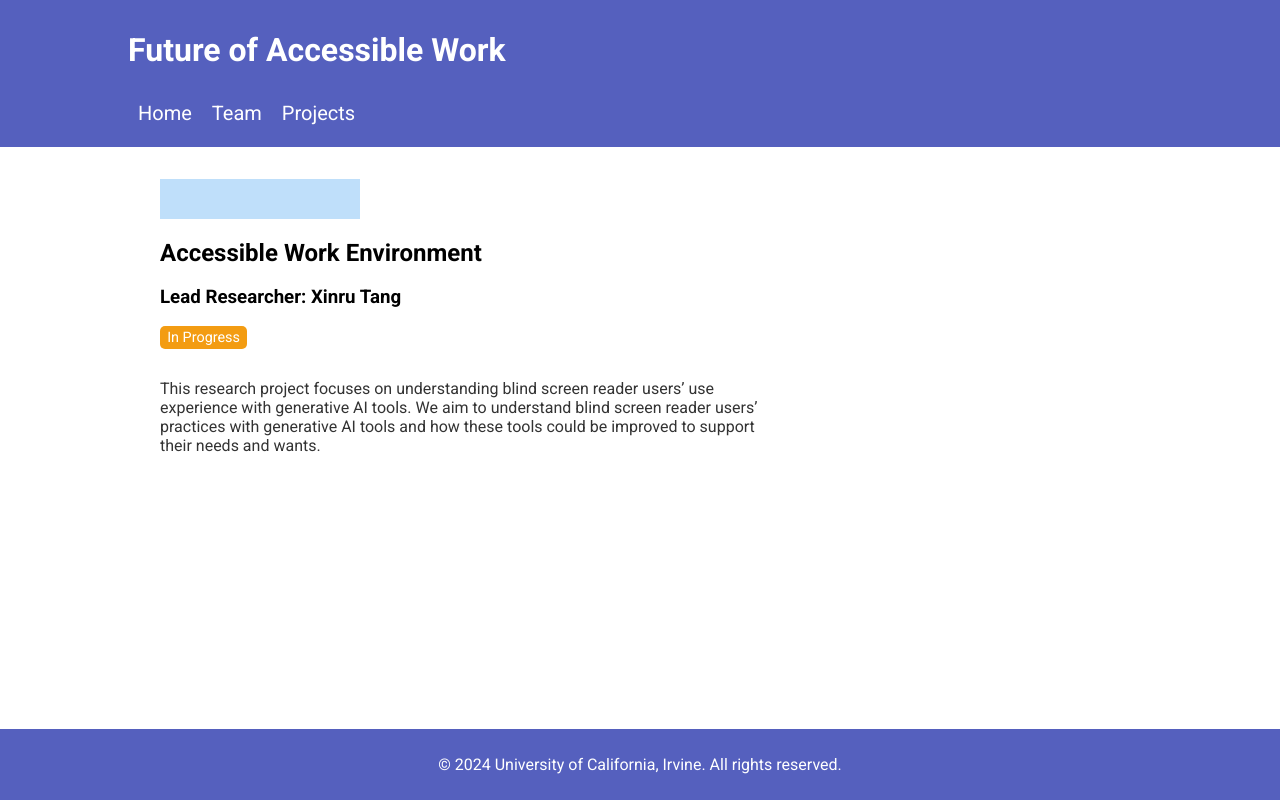
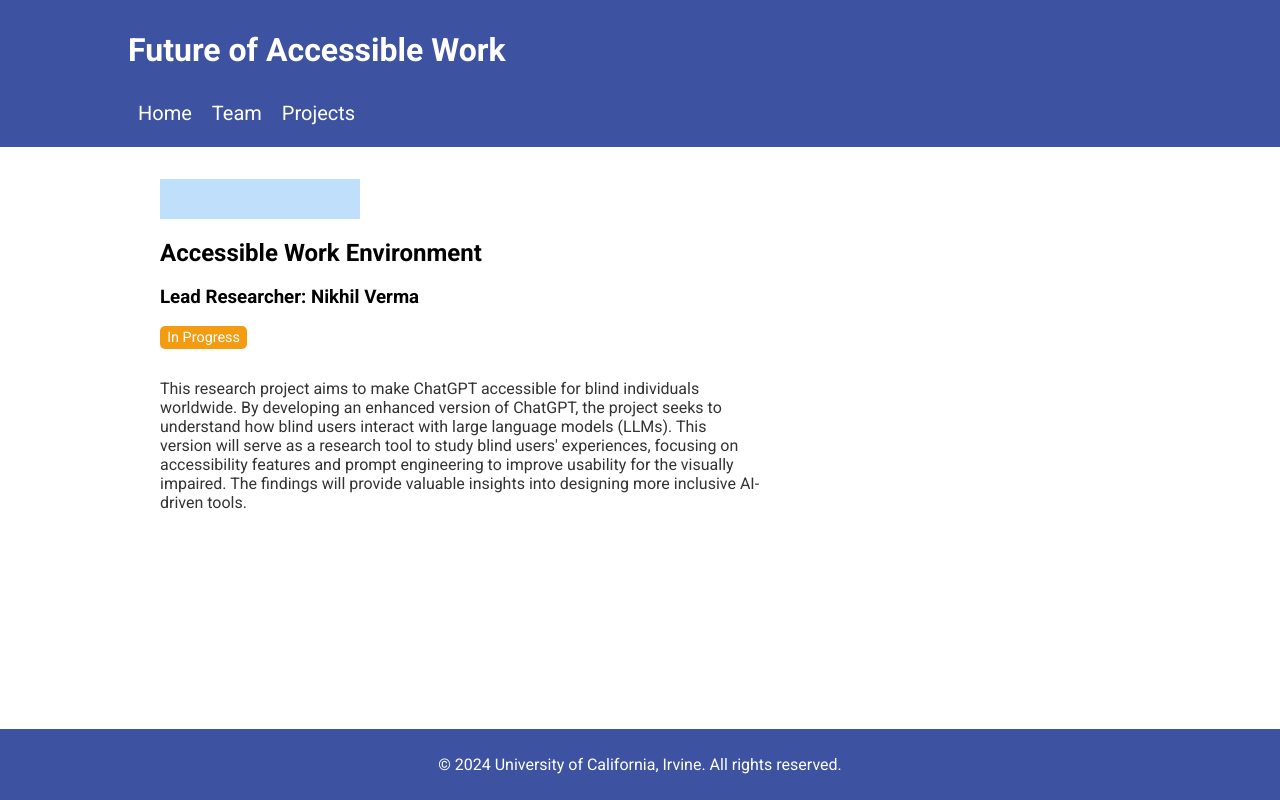
Before and after one commit to SanikaBhamare/accessible-work, a plain HTML site: page project3.html in a window 1280 px wide. Drawn offline with Linux system fonts and the light colour scheme.

Commit message:
Updated project 3

```diff
--- a/index.css
+++ b/index.css
@@ -18,7 +18,7 @@ header {
     padding: 10px;
     padding-left: 10%;
     padding-right: 10%;
-    background: #5560be;
+    background: #3d52a0;
     position: sticky;
     top: 0;
     z-index: 1000; /* Ensure it stays on top */
@@ -45,7 +45,7 @@ li.tab {
 }
 
 li.tab:hover {
-    background-color: #364bd2; /* Hover effect */
+    background-color: #283976; /* Hover effect */
     border-bottom: 3px solid #ddd;
 }
 
@@ -65,7 +65,7 @@ h4 {
 }
 
 footer {
-    background: #5560be;
+    background: #3d52a0;
     color: white;
     text-align: center;
     padding: 10px 0;
@@ -91,4 +91,5 @@ main {
     margin-left: 10%;
     margin-right: 10%;
     padding: 2em;
+    padding-bottom: 100px;
 }
--- a/project3.html
+++ b/project3.html
@@ -29,13 +29,15 @@
             <img src="./Images/placeholder.png" alt="Project Image" class="project-photo">
             <div class="project-info">
                 <h2 class="project-title">Accessible Work Environment</h2>
-                <h3>Lead Researcher: Xinru Tang</h3>
+                <h3>Lead Researcher: Nikhil Verma</h3>
                 <span class="project-tag">In Progress</span>
                 <p class="project-description">
-                    This research project focuses on understanding blind screen reader users’
-                     use experience with generative AI tools. We aim to understand blind screen
-                     reader users’ practices with generative AI tools and how these tools could
-                     be improved to support their needs and wants.
+                    This research project aims to make ChatGPT accessible for blind individuals worldwide.
+                    By developing an enhanced version of ChatGPT, the project seeks to understand how blind
+                    users interact with large language models (LLMs). This version will serve as a research
+                    tool to study blind users' experiences, focusing on accessibility features and prompt
+                    engineering to improve usability for the visually impaired. The findings will provide
+                    valuable insights into designing more inclusive AI-driven tools.
                 </p>
             </div>
     </main>
```
